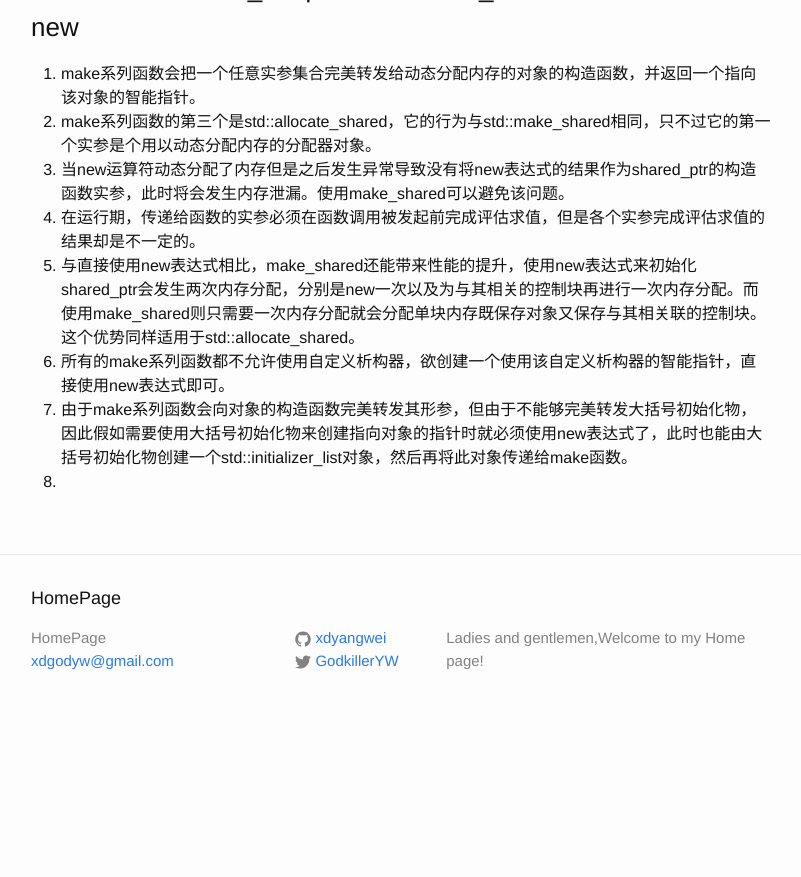
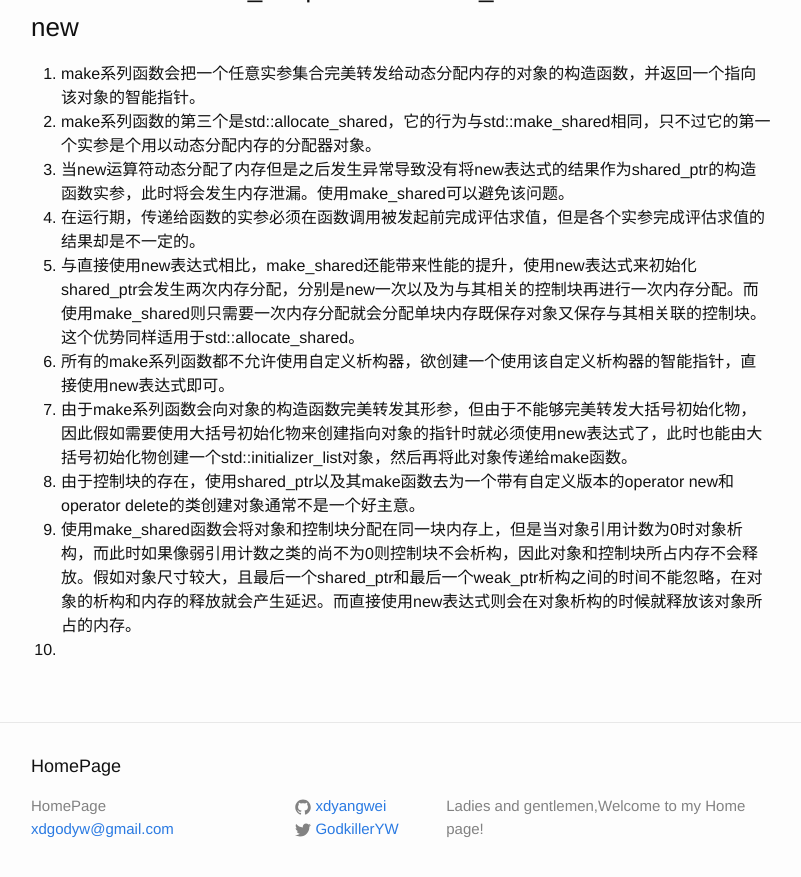
Before and after one commit to xdyangwei/xdyangwei.github.io, a Jekyll site: the page built from _posts/2019-1-23-智能指针.md, in a window 1280 px wide and 900 px high, scrolled down 2646 px. Shown: the top 877 px of the window, without its empty margins (239-1040 px from the left). Built offline with Jekyll 4.4.1, drawn with Linux system fonts in a browser that asks for light colours; our own code applies the rules of GitHub Pages for plain Markdown files; before the commit the page ends 3378 px from its top, so only the background shows below that.

Commit message:
continue complete the article of smart pointer tips

```diff
--- a/_posts/2019-1-23-智能指针.md
+++ b/_posts/2019-1-23-智能指针.md
@@ -61,4 +61,6 @@
 5. 与直接使用new表达式相比，make_shared还能带来性能的提升，使用new表达式来初始化shared_ptr会发生两次内存分配，分别是new一次以及为与其相关的控制块再进行一次内存分配。而使用make_shared则只需要一次内存分配就会分配单块内存既保存对象又保存与其相关联的控制块。这个优势同样适用于std::allocate_shared。
 6. 所有的make系列函数都不允许使用自定义析构器，欲创建一个使用该自定义析构器的智能指针，直接使用new表达式即可。
 7. 由于make系列函数会向对象的构造函数完美转发其形参，但由于不能够完美转发大括号初始化物，因此假如需要使用大括号初始化物来创建指向对象的指针时就必须使用new表达式了，此时也能由大括号初始化物创建一个std::initializer_list对象，然后再将此对象传递给make函数。
-8.
+8. 由于控制块的存在，使用shared_ptr以及其make函数去为一个带有自定义版本的operator new和operator delete的类创建对象通常不是一个好主意。
+9. 使用make_shared函数会将对象和控制块分配在同一块内存上，但是当对象引用计数为0时对象析构，而此时如果像弱引用计数之类的尚不为0则控制块不会析构，因此对象和控制块所占内存不会释放。假如对象尺寸较大，且最后一个shared_ptr和最后一个weak_ptr析构之间的时间不能忽略，在对象的析构和内存的释放就会产生延迟。而直接使用new表达式则会在对象析构的时候就释放该对象所占的内存。
+10.
```
